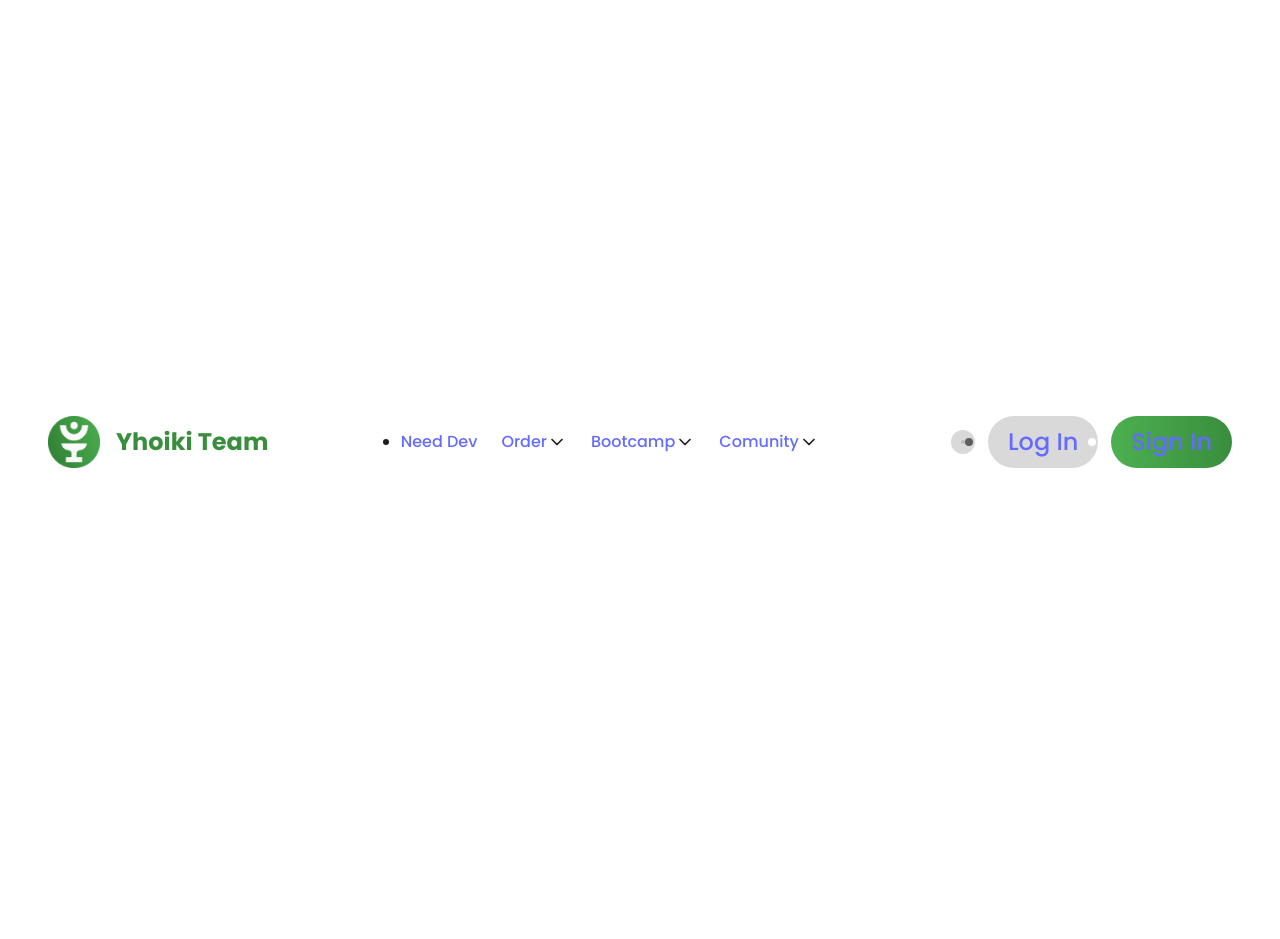
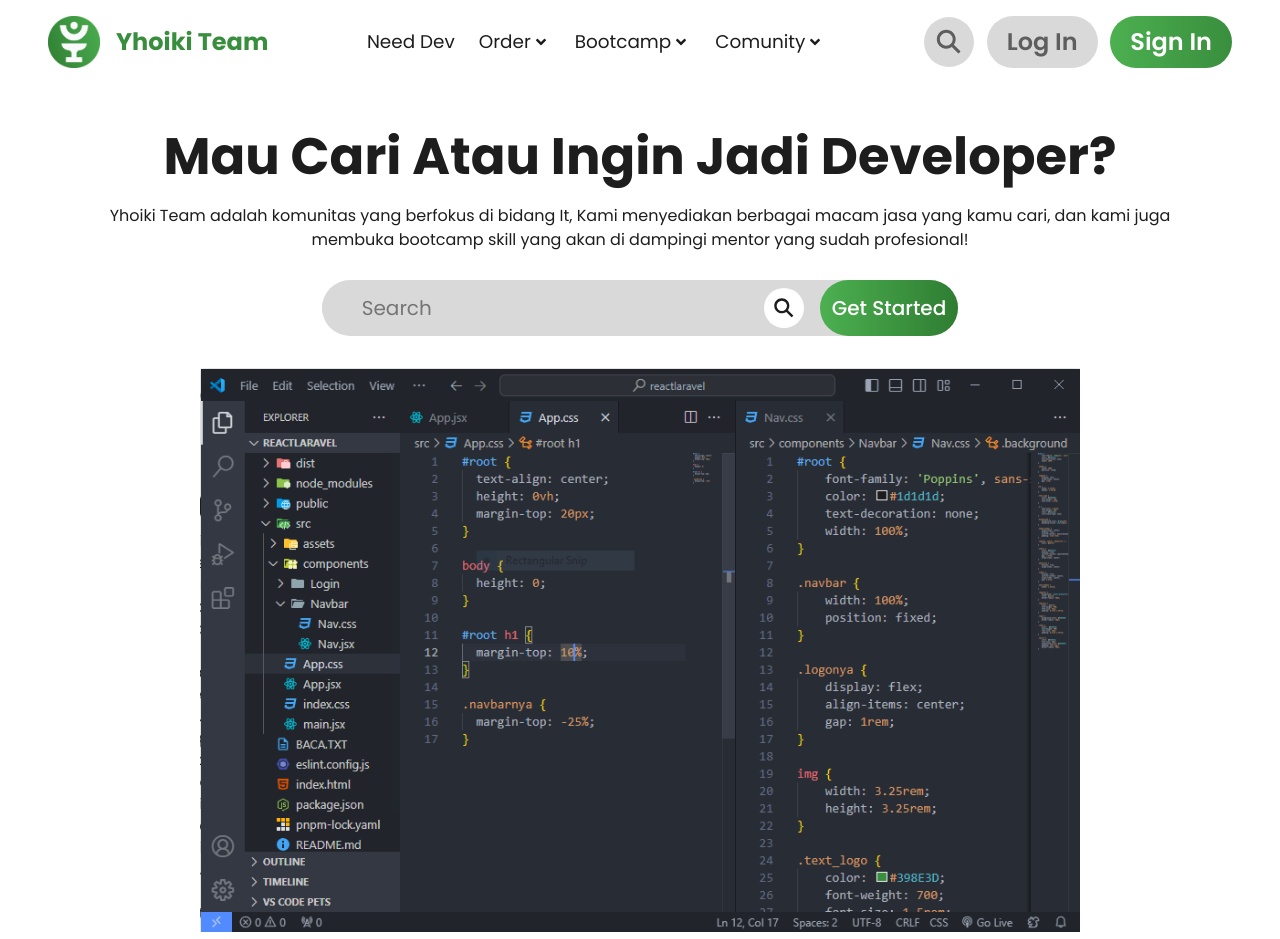
Before and after one commit to restadeveloper/YHOIKI-TEAM-WEBSITE-PROJECT, a React (Vite) app in the folder reactlaravel/: page / in a window 1280 px wide. Before the commit the page ends 800 px from the top, so only its background shows below. Built offline with nearby package versions, Linux system fonts and the light colour scheme.

Commit message:
Pemambahan Navbar dan search

```diff
--- a/reactlaravel/src/App.css
+++ b/reactlaravel/src/App.css
@@ -1,6 +1,45 @@
+:root {
+  --text-color : #1d1d1d;
+  --abu: #d9d9d9;
+  --abu1: #5e5e5e;
+  --hijau: #4CB050;
+  --hijau1: #398E3D;
+  --hijau2: #2F7D32;
+}
+
 #root {
-  max-width: 100%;
+  align-items: center;
+  justify-content: center;
   text-align: center;
-  display: flex;
-  position: fixed;
+  height: 100vh;
 }
+
+.Textnya p {
+  margin-top: 20px;
+  margin-left: 90px;
+  margin-right: 90px;
+}
+
+.Textnya h1 {
+  margin-top: 10%;
+}
+
+.Vscode {
+  padding-top: 2rem;
+  width: 55rem;
+  height: auto;
+}
+
+.get {
+  padding-top: 1.75rem;
+}
+
+::-webkit-scrollbar {
+  width: 8px;
+  background-color: var(--abu);
+}
+
+::-webkit-scrollbar-thumb {
+  background-color: var(--hijau);
+  border-radius: 50px;
+}
--- a/reactlaravel/src/App.jsx
+++ b/reactlaravel/src/App.jsx
@@ -1,14 +1,29 @@
 
 import Nav from "./components/Navbar/Nav";
+import Get from "./components/getstarted/Get"
+import Login from "./components/Login/Login";
+import Vscode from "./assets/img/capture.png"
 import './App.css'
-// import { LogIn } from 'react-feather';
-import Login from "./components/Login/Login";
 
 
 const App = () => {
   return (
     <>
-      <Nav />
+      <div className="navbarnya">
+        <Nav className='Nav'/>
+      </div>
+      <div className="Textnya">
+        <h1>
+          Mau Cari Atau Ingin Jadi Developer?
+        </h1>
+        <p>
+          Yhoiki Team adalah komunitas yang berfokus di bidang It, Kami menyediakan berbagai macam jasa yang kamu cari, dan kami juga membuka bootcamp skill yang akan di dampingi mentor yang sudah profesional!
+        </p>
+      </div>
+      <div className="get">
+        <Get />
+      </div>
+      <img src={Vscode} className="Vscode"/>
     </>
   )
 }
--- a/reactlaravel/src/components/Navbar/Nav.css
+++ b/reactlaravel/src/components/Navbar/Nav.css
@@ -3,6 +3,15 @@
     color: #1d1d1d;
     text-decoration: none;
     width: 100%;
+}
+
+:root {
+    --text-color : #1d1d1d;
+    --abu: #d9d9d9;
+    --abu1: #5e5e5e;
+    --hijau: #4CB050;
+    --hijau1: #398E3D;
+    --hijau2: #2F7D32;
 }
 
 .navbar {
@@ -16,7 +25,7 @@
     gap: 1rem;
 }
 
-img {
+.logonya img {
     width: 3.25rem;
     height: 3.25rem;
 }
@@ -56,6 +65,10 @@ img {
     justify-content: space-between;
     gap: 1.5rem;
     align-items: center;
+}
+
+.subisi :hover {
+    color: var(--hijau1);
 }
 
 .adacevron {
--- a/reactlaravel/src/components/Navbar/Nav.jsx
+++ b/reactlaravel/src/components/Navbar/Nav.jsx
@@ -1,4 +1,5 @@
-import { Search, ChevronDown } from "react-feather";
+import { IoSearchSharp } from "react-icons/io5";
+import { FaAngleDown } from "react-icons/fa"
 import logo from "../../assets/img/logotop.png"
 import "./Nav.css"
 
@@ -10,16 +11,16 @@ const Navbar_buatan_resta = () => {
                     <div className="wadah_navbar">
                         <div className="logonya"><img src={logo} alt="y" /><p className="text_logo">Yhoiki Team</p></div>
                         <ul className="subisi">
-                            <li><a href="Need Dev">Need Dev</a></li>
-                            <li className="adacevron"><a href="Order">Order</a><ChevronDown className="ChevronDown"/></li>
-                            <li className="adacevron"><a href="Need Dev">Bootcamp</a><ChevronDown className="ChevronDown"/></li>
-                            <li className="adacevron"><a href="Need Dev">Comunity</a><ChevronDown className="ChevronDown"/></li>
+                            <li className="adacevron"><a className='a' href="Need Dev">Need Dev</a></li>
+                            <li className="adacevron"><a className='a' href="Order">Order</a><FaAngleDown className="ChevronDown"/></li>
+                            <li className="adacevron"><a className='a' href="Need Dev">Bootcamp</a><FaAngleDown className="ChevronDown"/></li>
+                            <li className="adacevron"><a className='a' href="Need Dev">Comunity</a><FaAngleDown className="ChevronDown"/></li>
                         </ul>
-                        <ul className="LogTer">
-                            <Search className="search"/>
-                            <li className="login"><a href="Need Dev">Log In</a></li>
-                            <li className="register"><a href="Need Dev">Sign In</a></li>
-                        </ul>
+                        <div className="LogTer">
+                            <IoSearchSharp className="search"/>
+                            <a href="" className="login">Log In</a>
+                            <a href="" className="register">Sign In</a>
+                        </div>
                     </div>
                 </div>
             </div>
--- /dev/null
+++ b/reactlaravel/src/components/getstarted/Get.css
@@ -0,0 +1,57 @@
+:root {
+    --text-color : #1d1d1d;
+    --abu: #d9d9d9;
+    --abu1: #5e5e5e;
+    --hijau: #4CB050;
+    --hijau1: #398E3D;
+    --hijau2: #2F7D32;
+}
+
+.full {
+    width: 100%;
+    display: grid;
+    justify-content: center;
+}
+
+.wadah_get {
+    max-width: 700px;
+    display: flex;
+    justify-content: space-between;
+    gap: 1rem;
+    align-items: center;
+    background-color: var(--abu);
+    border-radius: 50px;
+}
+
+.searchinput {
+    padding-left: 2.5rem;
+    font-size: 20px;
+    color: var(--abu1);
+    font-family: 'Poppins', sans-serif;
+    border: var(--abu1);
+    border-radius: 50px;
+    background-color: #d9d9d9;
+}
+
+.wadah_get input {
+    border: none;
+    outline: none;
+}
+
+.wadah_get input {
+    color: var(--abu1);
+}
+
+.get_text {
+    color: #fff;
+    font-size: 20px;
+    background: linear-gradient(to right, var(--hijau), var(--hijau2));
+    border-radius: 50px;
+    padding: 0.8rem 0.75rem;
+}
+.logosearch {
+    font-size: 2.5rem;
+    background-color: white;
+    border-radius: 50px;
+    padding: 0.5rem 0.5rem;
+}
--- /dev/null
+++ b/reactlaravel/src/components/getstarted/Get.jsx
@@ -0,0 +1,18 @@
+import { IoSearchSharp } from "react-icons/io5";
+import './Get.css'
+
+const Get = () => {
+    return (
+        <>
+        <div className="full" >
+            <div className="wadah_get">
+                <input className="searchinput" name="search" type="search" placeholder="Search" />
+                <IoSearchSharp className="logosearch" />
+                <a className="get_text" href="">Get Started</a>
+            </div>
+        </div>
+        </>
+    )
+}
+
+export default Get
```
